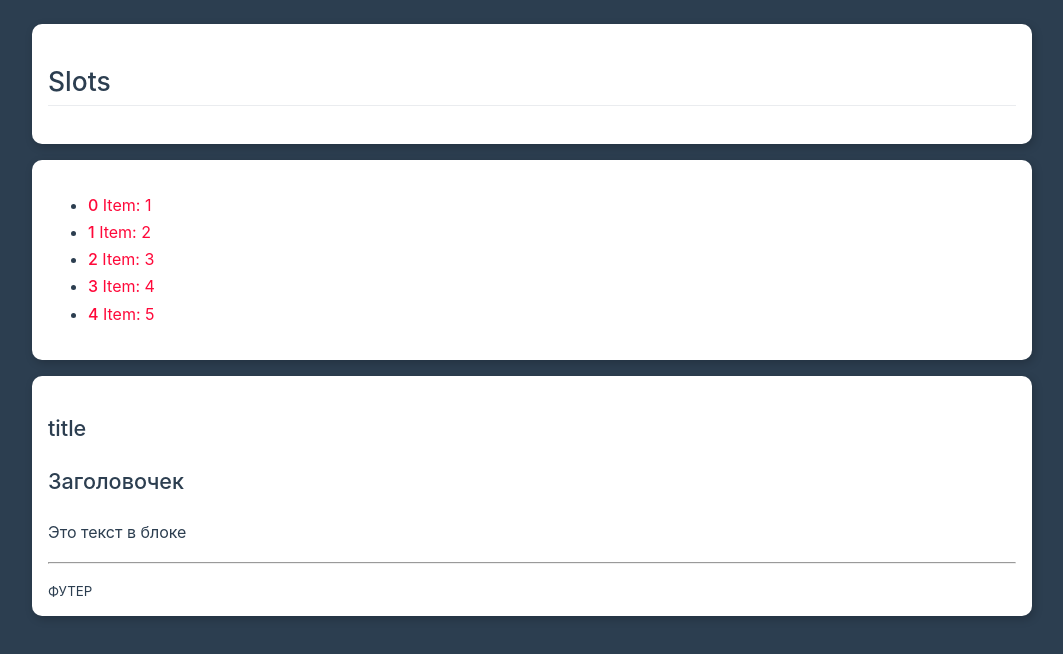
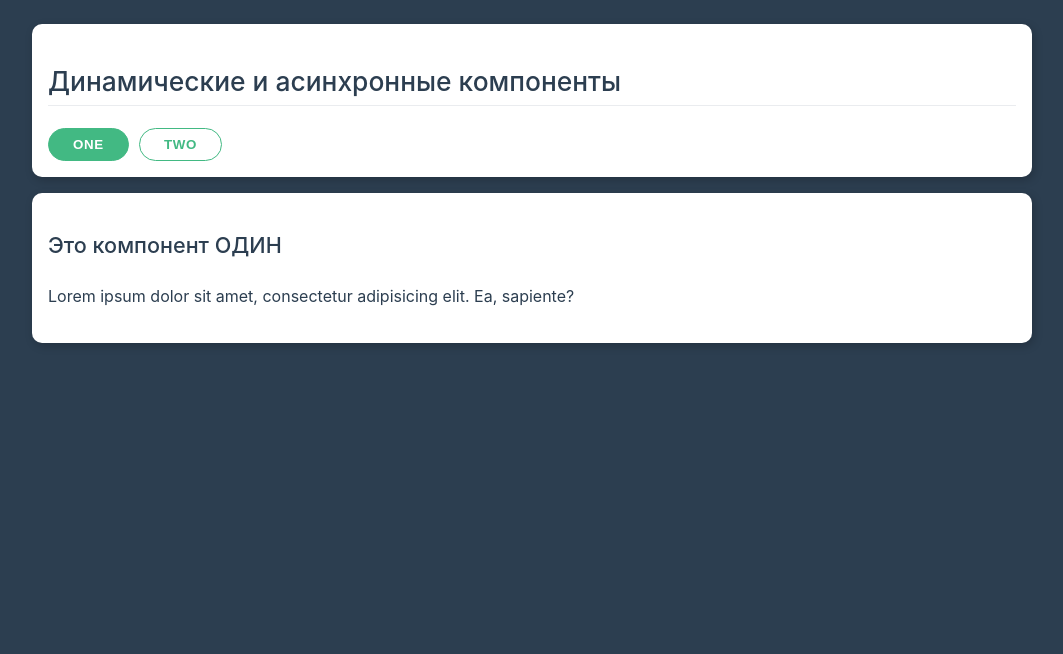
Before and after one commit to Wolf-Den1994/vue_project4, a Vue app: page / in a window 1280 px wide. Shown: the top 654 px of the page, without its empty margins (108-1171 px from the left). Built offline with nearby package versions, Linux system fonts and the light colour scheme.

Commit message:
dinamic component

```diff
--- a/src/App.vue
+++ b/src/App.vue
@@ -1,38 +1,41 @@
 <template>
   <div class="container pt-1">
     <div class="card">
-      <h2>Slots</h2>
+      <h2>Динамические и асинхронные компоненты</h2>
+      <app-button :color="active === 'one' ? 'primary' : ''" @action="active = 'one'">One</app-button>
+      <app-button :color="active === 'two' ? 'primary' : ''" @action="active = 'two'">Two</app-button>
     </div>
 
-    <app-list>
-      <template #default="{ idx, iter }">
-        <span style="color: #ff0839">
-          <strong>{{ idx }}</strong>
-          Item: {{ iter }}
-        </span>
-      </template>
-    </app-list>
+<!--    <app-text-one v-if="active === 'one'"></app-text-one>-->
+<!--    <app-text-two v-else-if="active === 'two'"></app-text-two>-->
 
-    <app-block>
-      <p>Это текст в блоке</p>
-      <template #header>
-        <h3>Заголовочек</h3>
-      </template>
-      <template v-slot:footer>
-        <hr>
-        <small>ФУТЕР</small>
-      </template>
-    </app-block>
+    <component :is="componentName"></component>
   </div>
 </template>
 
 <script>
-import AppBlock from './AppBlock'
-import AppList from './AppList'
+import AppButton from './AppButton'
+import AppTextOne from './AppTextOne'
+import AppTextTwo from './AppTextTwo'
 export default {
+  data () {
+    return {
+      active: 'one' // two
+    }
+  },
   components: {
-    AppBlock,
-    AppList
+    AppButton,
+    AppTextOne,
+    AppTextTwo
+  },
+  computed: {
+    componentName () {
+      // if (this.active === 'one') {
+      //   return 'app-text-one'
+      // }
+      // return 'app-text-two'
+      return 'app-text-' + this.active
+    }
   }
 }
 </script>
--- /dev/null
+++ b/src/AppTextOne.vue
@@ -0,0 +1,16 @@
+<template>
+  <div class="card">
+    <h3>Это компонент ОДИН</h3>
+    <p>Lorem ipsum dolor sit amet, consectetur adipisicing elit. Ea, sapiente?</p>
+  </div>
+</template>
+
+<script>
+export default {
+
+}
+</script>
+
+<style scoped>
+
+</style>
--- /dev/null
+++ b/src/AppTextTwo.vue
@@ -0,0 +1,18 @@
+<template>
+  <div class="card">
+    <h3>Это компонент Два</h3>
+    <p>Lorem ipsum dolor sit amet, consectetur adipisicing elit. Ea, sapiente?</p>
+    <hr>
+    <small>Lorem ipsum dolor sit amet.</small>
+  </div>
+</template>
+
+<script>
+export default {
+
+}
+</script>
+
+<style scoped>
+
+</style>
```
Also changed, not shown: src/AppSlots.vue (added, +42 -0 lines).
